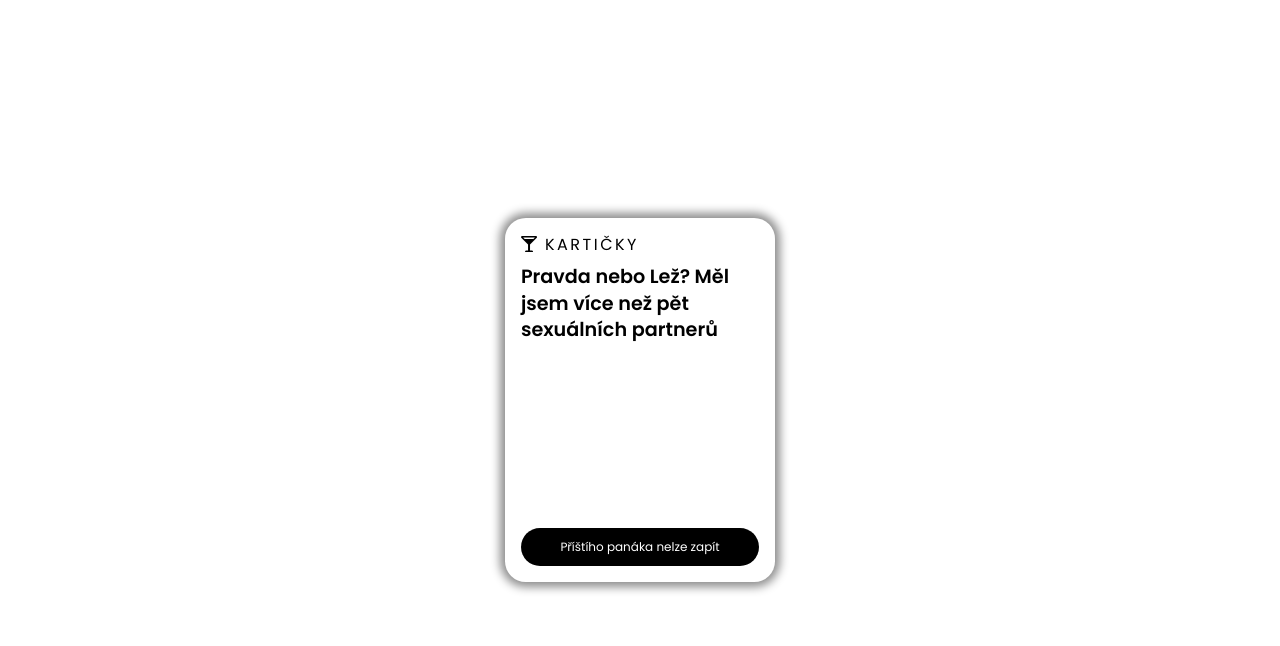
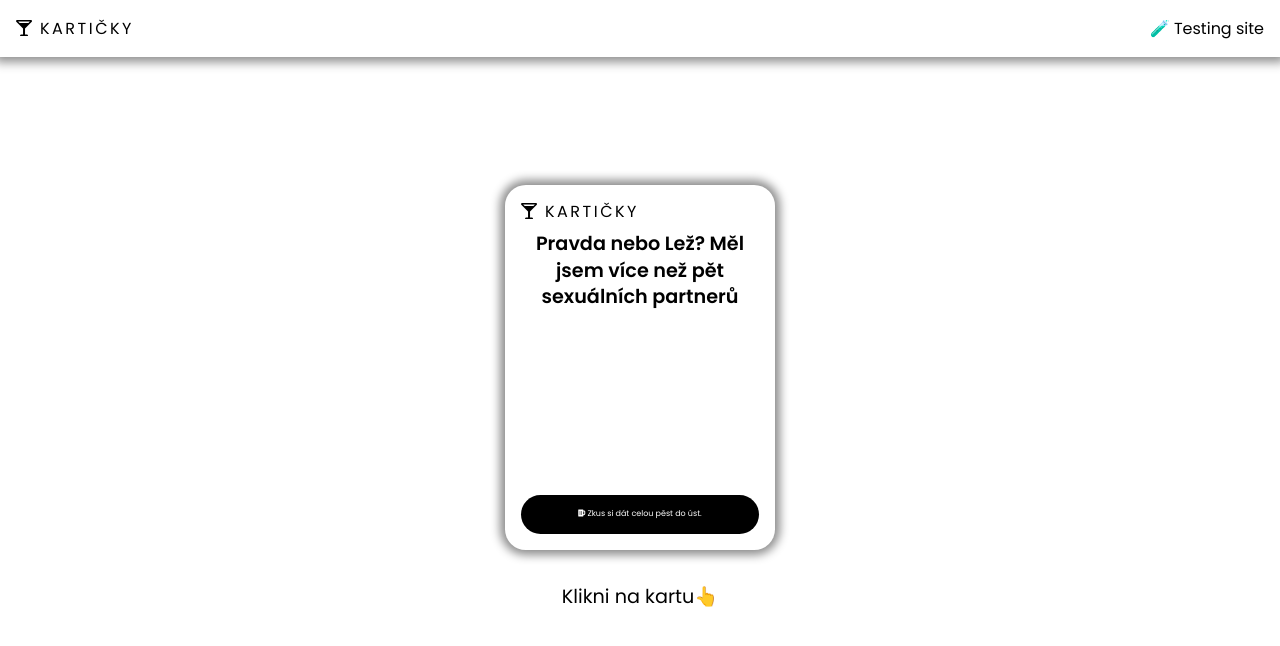
Before and after one commit to KonecnyDavid/karticky, a React (Create React App) app: page / in a window 1280 px wide. Shown: the top 646 px of the page. Built offline with nearby package versions, Linux system fonts and the light colour scheme; a web font is replaced by a local one.

Commit message:
Animations, Improvements

```diff
--- a/src/App.css
+++ b/src/App.css
@@ -1,6 +1,5 @@
-.App {
+.card-containder {
     display: flex;
-    align-items: center;
     justify-content: center;
-    min-height: 100vh;
+    margin-top: 8rem;
 }
--- a/src/App.tsx
+++ b/src/App.tsx
@@ -1,11 +1,20 @@
 import React from 'react';
 import './App.css';
 import { CardLibrary } from './ui/CardLibrary/CardLibrary';
+import { Menu } from './ui/Menu/Menu';
 
 function App() {
   return (
-    <div className="App">
-      <CardLibrary />
+    <div className="app">
+        <Menu>
+            <span>
+                🧪 Testing site
+            </span>
+        </Menu>
+        <div className="card-containder">
+            <CardLibrary />
+        </div>
+
     </div>
   );
 }
--- a/src/index.css
+++ b/src/index.css
@@ -1,4 +1,5 @@
 body {
     margin: 0;
     padding: 0;
+    font-family: 'Poppins', sans-serif;
 }
--- a/src/ui/Card/Card.css
+++ b/src/ui/Card/Card.css
@@ -5,7 +5,6 @@
     -webkit-box-shadow: 0px 0px 10px 5px rgba(0,0,0,0.45);
     box-shadow: 0px 0px 10px 5px rgba(0,0,0,0.45);
     /* font-family: 'Jaldi', sans-serif; */
-    font-family: 'Poppins', sans-serif;
     padding: 1rem;
     line-height: 1.4rem;
     font-size: 1rem;
@@ -18,10 +17,24 @@
     user-select: none;
 }
 
-.card.flip {
+.card[data-wobble='1'] {
+    animation: wobble 1s 1;
+  }
 
-}
-
+  @keyframes wobble {
+    25% {
+      transform: rotate(7.5deg);
+    }
+    50% {
+      transform: rotate(-15deg);
+    }
+    75% {
+      transform: rotate(2.5deg);
+    }
+    100% {
+      transform: rotate(0deg);
+    }
+  }
 .card:hover {
     -webkit-box-shadow: 0px 0px 20px 5px rgba(0,0,0,0.45);
     box-shadow: 0px 0px 20px 5px rgba(0,0,0,0.45);
@@ -40,10 +53,11 @@
     font-size: 1.2rem;
     line-height: 1.65rem;
     font-weight: 600;
+    text-align: center;
 }
 
 .card .card-bonus .card-bonus-text {
     text-align: center;
-    margin: .5rem 1rem;
-    font-size: .75rem;
+    margin: .5rem .75rem;
+    font-size: .5rem;
 }
--- a/src/ui/Card/Card.tsx
+++ b/src/ui/Card/Card.tsx
@@ -1,16 +1,28 @@
-import React from "react";
+import React, { useState } from "react";
 import { Logo } from "../Logo/Logo";
 import "./Card.css";
 
 interface Props {
     text: string;
     bonus?: string;
-    onClick: any
+    onClick: any;
 }
 
-export const Card = ({ text, bonus, onClick}: Props) => {
+export const Card = ({ text, bonus, onClick }: Props) => {
+    const [wobble, setWobble] = useState(0);
+
+    const onClickHandler = (e: any) => {
+        onClick(e);
+        setWobble(1)
+    };
+
     return (
-        <div className="card" onClick={onClick}>
+        <div
+            className="card"
+            onClick={onClickHandler}
+            onAnimationEnd={() => setWobble(0)}
+            data-wobble={wobble}
+        >
             <div>
                 <div className="card-header">
                     <Logo />
@@ -20,7 +32,7 @@ export const Card = ({ text, bonus, onClick}: Props) => {
             {bonus && (
                 <div className="card-bonus">
                     <div className="card-bonus-text">
-                        Příštího panáka nelze zapít
+                    <i className="fas fa-beer"></i> {bonus}
                     </div>
                 </div>
             )}
--- a/src/ui/CardLibrary/CardLibrary.css
+++ b/src/ui/CardLibrary/CardLibrary.css
@@ -0,0 +1,6 @@
+.card-libray-help {
+    text-align: center;
+    margin-top: 2rem;
+    font-size: 1.2rem;
+    transform-origin: bottom;
+}
--- a/src/ui/CardLibrary/CardLibrary.tsx
+++ b/src/ui/CardLibrary/CardLibrary.tsx
@@ -28,8 +28,9 @@ export const CardLibrary = ({datasetName} : Props) => {
     }
 
     return (
-        <div>
+        <div className="card-library">
             <Card {...card} onClick={onClick}/>
+            <div className="card-libray-help bounce-7">Klikni na kartu👆</div>
         </div>
     )
 }
--- /dev/null
+++ b/src/ui/Menu/Menu.css
@@ -0,0 +1,7 @@
+.menu {
+    padding: 1rem;
+    box-shadow: 0px 0px 10px 5px rgba(0,0,0,0.45);
+    display: flex;
+    align-items: center;
+    justify-content: space-between;
+}
--- /dev/null
+++ b/src/ui/Menu/Menu.tsx
@@ -0,0 +1,16 @@
+import React from "react";
+import { Logo } from "../Logo/Logo";
+import "./Menu.css"
+
+interface Props {
+    children: any
+}
+
+export const Menu = ({children} : Props) => {
+    return (
+        <nav className="menu">
+            <Logo />
+            {children}
+        </nav>
+    )
+}
```
